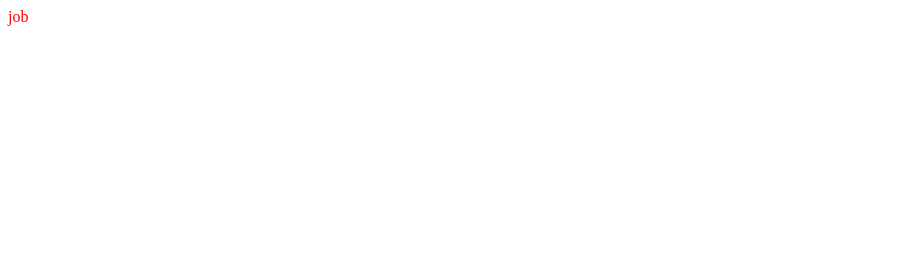
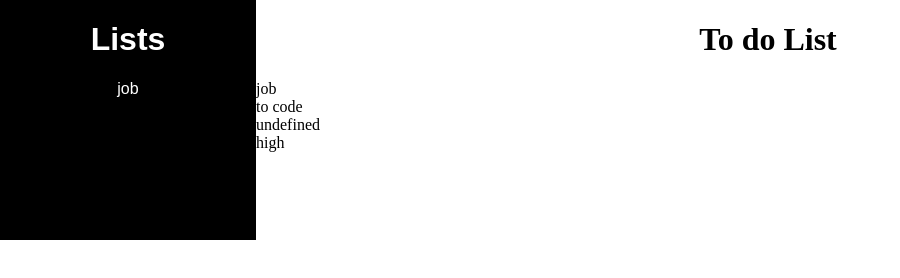
Before and after one commit to Adithya-why/toDoList, a plain HTML site: page index.html in a window 1280 px wide. Shown: the whole page, without its empty margins (0-900 px from the left). Drawn offline with Linux system fonts and the light colour scheme.

Commit message:
created a default to do project

```diff
--- a/index.html
+++ b/index.html
@@ -11,8 +11,18 @@
 
     <div class="ma">
         <div class="projects">
+            <h1>Lists</h1>
+        </div>
+
+
+        <div class="head">
+            <h1>To do List</h1>
+        </div>
+
+        <div class="jobs">
 
         </div>
+
     </div>
     <script type="text/javascript" src="main.js">
 
--- a/style.css
+++ b/style.css
@@ -1,3 +1,32 @@
-*{
-    color: red;
+body,html{
+    padding: 0;
+    margin: 0;
 }
+
+
+
+
+
+.projects{
+    background-color: black;
+    color:white;
+    font-family: Arial, Helvetica, sans-serif;
+    display: flex;
+    flex-direction: column;
+    align-items: center;
+    width: 100%;
+
+    grid-row-start: 1;
+    grid-row-end: 3;
+}
+
+
+.ma{
+    display: grid;
+    grid-template-rows: 1fr 2fr;
+    grid-template-columns: 0.5fr 2fr;
+}
+
+.head{
+    text-align: center;
+}
```
Also changed, not shown: main.js.
